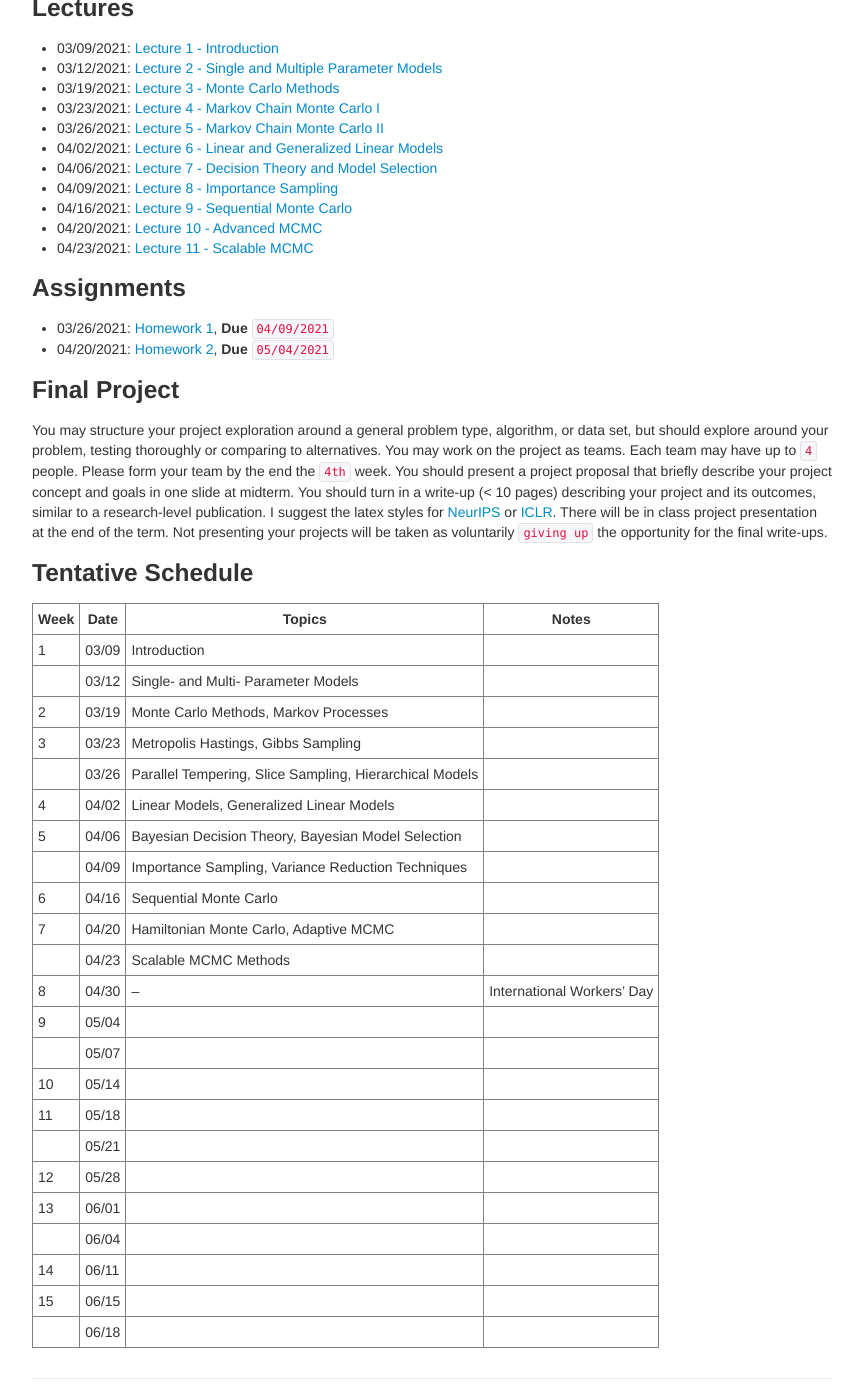
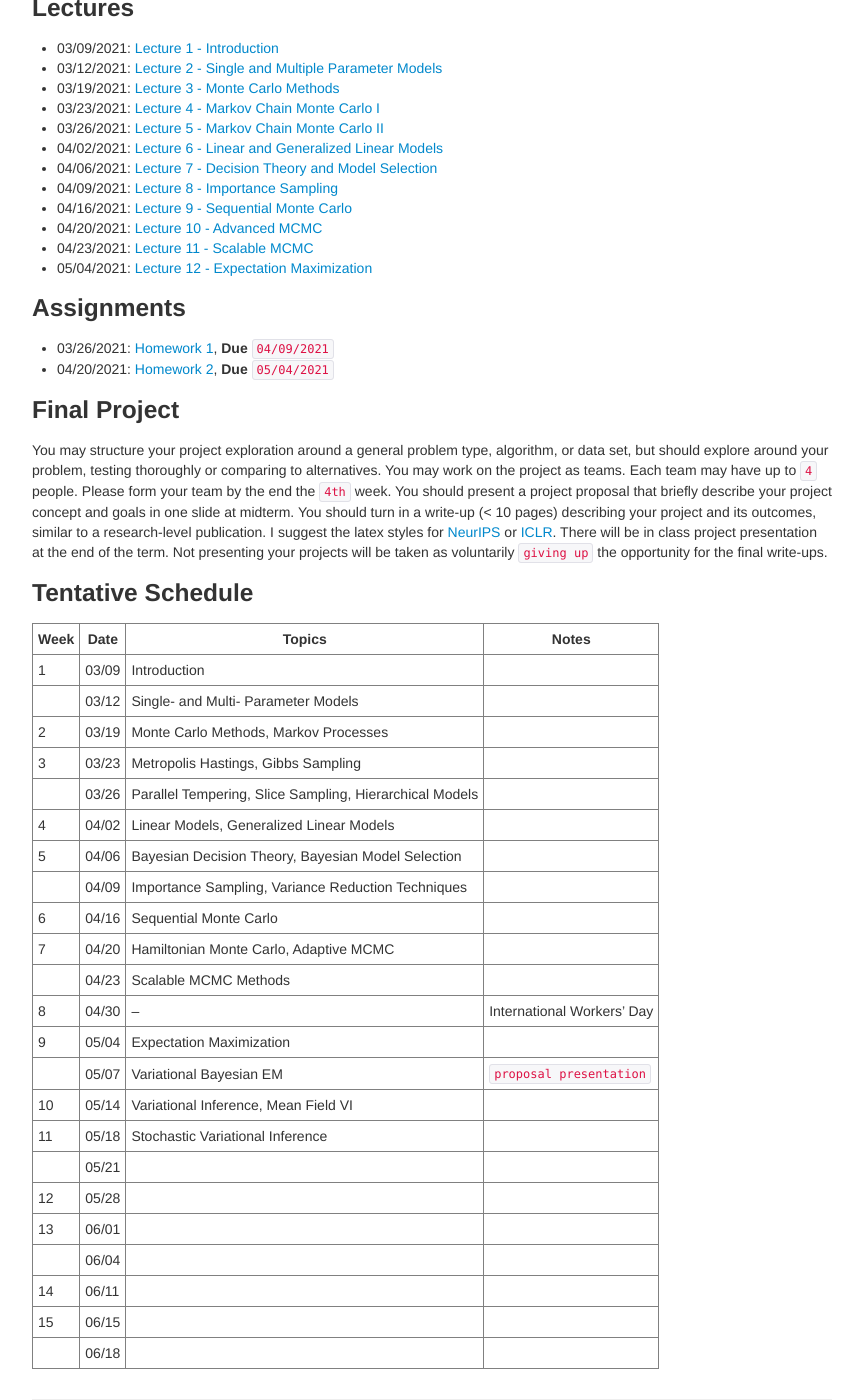
Before and after one commit to zcrabbit/zcrabbit.github.io, a Jekyll site: the page built from courses/btc-s21.md, in a window 1280 px wide and 1400 px high, scrolled down 1115 px. Shown: the whole window, without its empty margins (208-1071 px from the left). Built offline with Jekyll 4.4.1, drawn with Linux system fonts in a browser that asks for light colours.

Commit message:
lecture 12 out

```diff
--- a/courses/btc-s21.md
+++ b/courses/btc-s21.md
@@ -50,6 +50,7 @@ We will use python during the course. A good Python tutorial is available at <ht
 - 04/16/2021: [Lecture 9 - Sequential Monte Carlo]({{sites.baseurl}}/static/slides/btc_spring21/lec09.pdf)
 - 04/20/2021: [Lecture 10 - Advanced MCMC]({{sites.baseurl}}/static/slides/btc_spring21/lec10.pdf)
 - 04/23/2021: [Lecture 11 - Scalable MCMC]({{sites.baseurl}}/static/slides/btc_spring21/lec11.pdf)
+- 05/04/2021: [Lecture 12 - Expectation Maximization]({{sites.baseurl}}/static/slides/btc_spring21/lec12.pdf)
 
 
 ### Assignments
@@ -78,13 +79,13 @@ You may structure your project exploration around a general problem type, algori
 | 7     |04/20 | Hamiltonian Monte Carlo, Adaptive MCMC|       |
 |       |04/23 | Scalable MCMC Methods |         |
 | 8     |04/30 | -- |    International Workers’ Day |
-| 9     |05/04 | |
-|       |05/07 | |      |
-| 10    |05/14 |  |      |
-| 11    |05/18 |  |        <!-- PS4 out, due 12/02 -->
+| 9     |05/04 | Expectation Maximization |
+|       |05/07 | Variational Bayesian EM |   `proposal presentation`   |
+| 10    |05/14 | Variational Inference, Mean Field VI |      |
+| 11    |05/18 | Stochastic Variational Inference |
 |       |05/21 |  |          |
 | 12    |05/28 |  |       |
-| 13    |06/01 |   |    |
+| 13    |06/01 |  |    |
 |       |06/04 |  |     |
 | 14    |06/11 |   |     |
 | 15    |06/15 |  |    |
```
Also changed, not shown: 3 other files.
